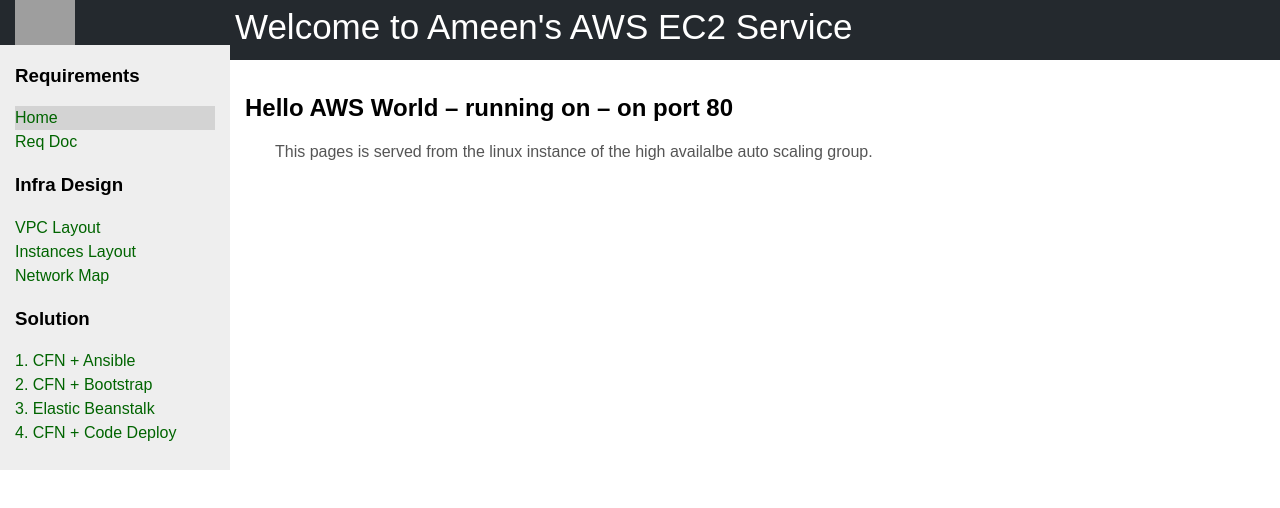
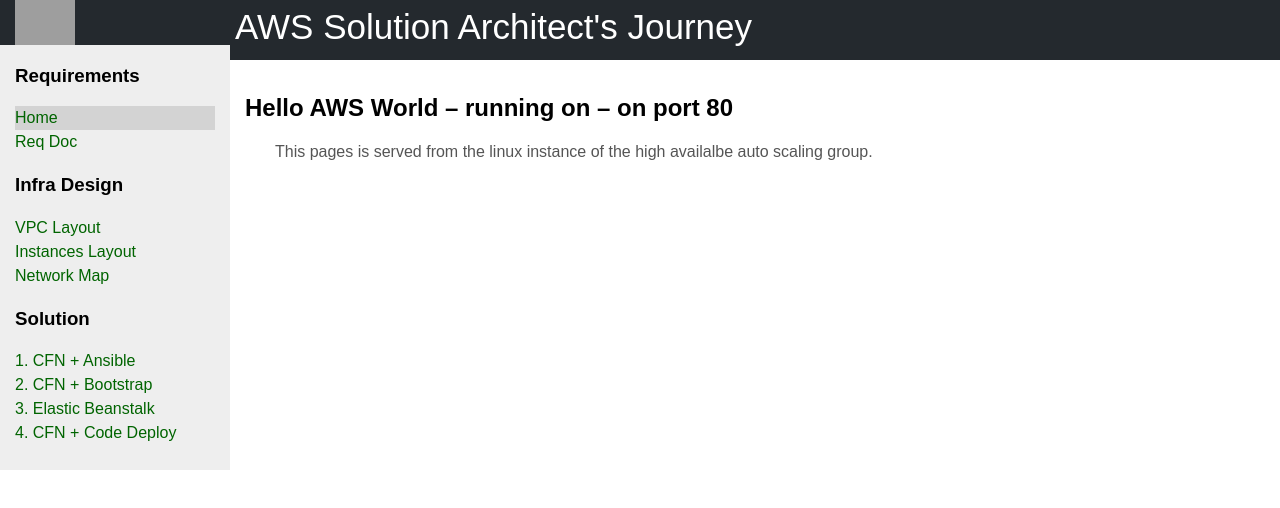
Before and after one commit to ameenibrahim/static-site, a plain HTML site: page ansible.html in a window 1280 px wide. Drawn offline with Linux system fonts and the light colour scheme; grey boxes are pictures that could not be loaded.

Commit message:
changed Header message

```diff
--- a/ansible.html
+++ b/ansible.html
@@ -11,7 +11,7 @@
 	  <div id="wrapper">
 	  <div style="background-color:#24292e; height:60px;">
 	  <img style="width:60px;padding-left:15px;" src="https://media.licdn.com/mpr/mpr/shrinknp_100_100/AAEAAQAAAAAAAAypAAAAJGM4OTdjMGI2LTU5MDUtNDJkOS1iYWRlLWZlNmRhZWIyYTM2Yw.jpg"></img>
-	  <span class="headSpan">Welcome to Ameen's AWS EC2 Service</span>
+	  <span class="headSpan">AWS Solution Architect's Journey</span>
 	  <div>
 		<main>
 		  <div id="content">
```
Also changed, not shown: cfn.html (+1 -1 lines), codedeploy.html (+1 -1 lines), eb.html (+1 -1 lines), index.html (+1 -1 lines), instance.html (+1 -1 lines), network.html (+1 -1 lines), req.html (+1 -1 lines), vpc.html (+1 -1 lines).
